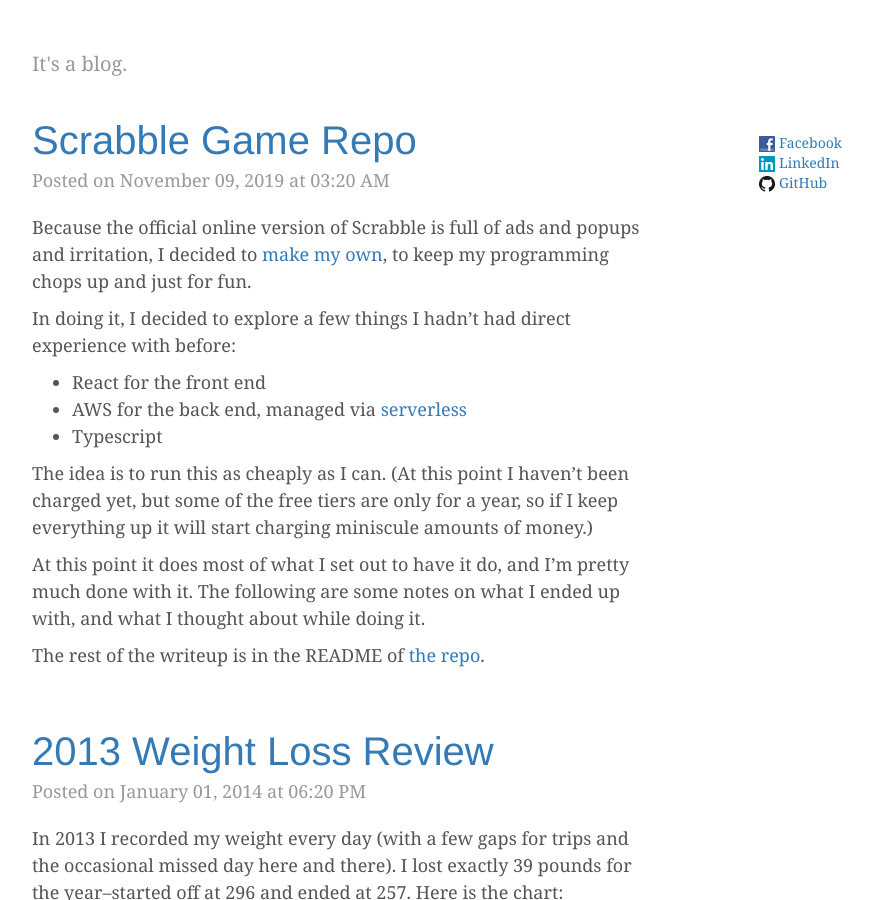
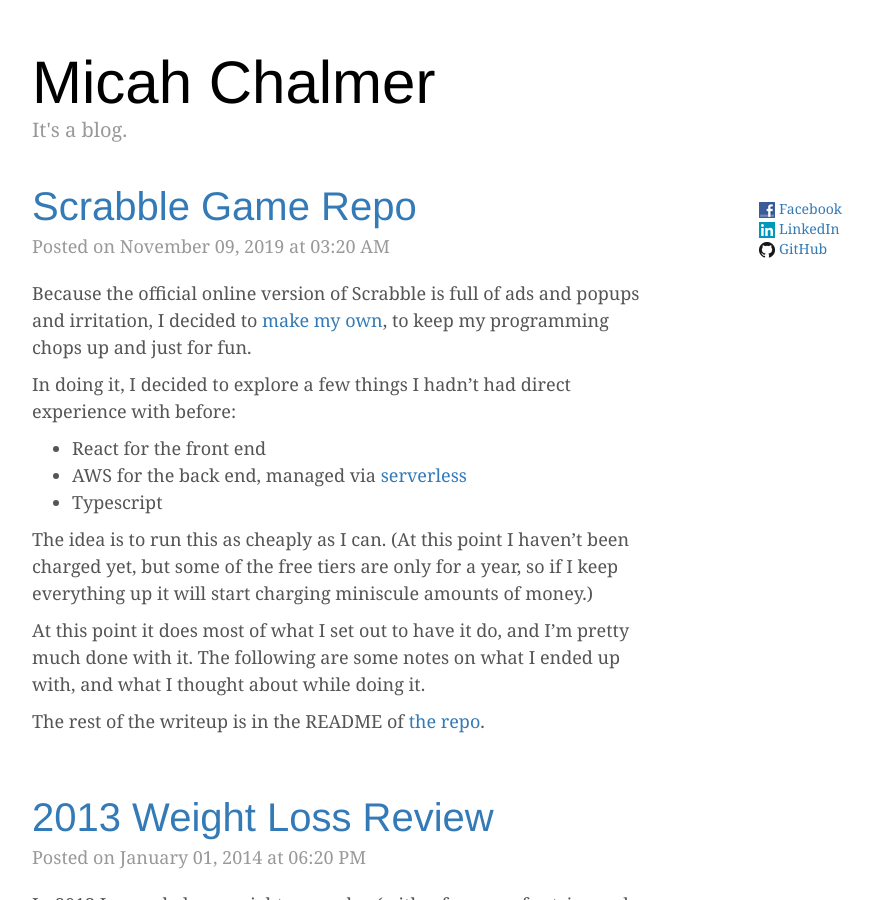
Before and after one commit to MicahChalmer/micahchalmer.github.io, a Jekyll site: the page built from index.html, in a window 1280 px wide and 900 px high. Shown: the whole window, without its empty margins (138-1011 px from the left). Built offline with Jekyll 4.4.1, drawn with Linux system fonts in a browser that asks for light colours; nearby versions of some CDN libraries; a script that is not in the unit is left out.

Commit message:
Fix title appearance on pages

```diff
--- a/_layouts/page.html
+++ b/_layouts/page.html
@@ -11,7 +11,7 @@ blog_title: "Micah Chalmer"
     <meta name="author" content="">
     <link rel="shortcut icon" href="/favicon.ico">
 
-    <title>{% if page.title %}{{page.title}} - {% endif %}{{page.blog_title}}</title>
+    <title>{% if page.title %}{{page.title}} - {% endif %}{{layout.blog_title}}</title>
 
     <link rel="stylesheet" href="//netdna.bootstrapcdn.com/bootstrap/3.1.0/css/bootstrap.min.css">
 
@@ -30,7 +30,7 @@ blog_title: "Micah Chalmer"
     <div class="container">
 
       <div class="blog-header">
-        <h1 class="blog-title"><a href="/{{site.url}}">{{page.blog_title}}</a></h1>
+        <h1 class="blog-title"><a href="/{{site.url}}">{{layout.blog_title}}</a></h1>
         <p class="lead blog-description">It's a blog.</p>
       </div>
 
```
